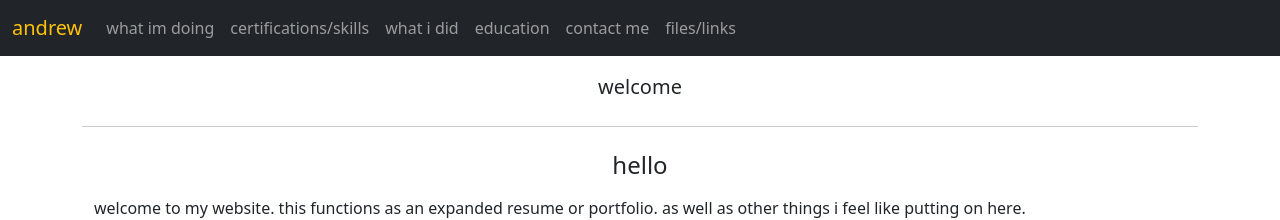
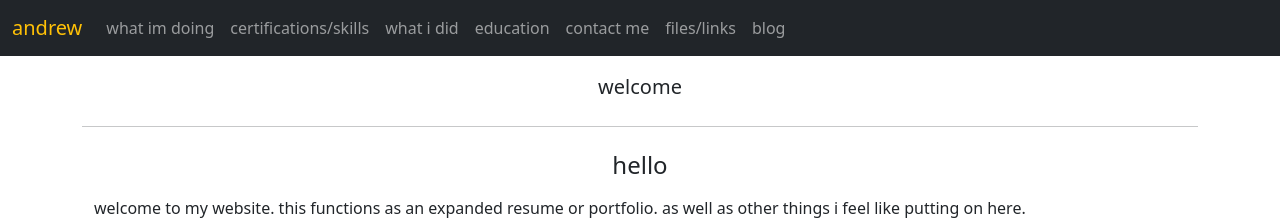
Before and after one commit to andrewp24/andrewp24.github.io, a Jekyll site: the page built from index.html, in a window 1280 px wide. Shown: the top 220 px of the page. Built offline with Jekyll 4.4.1, drawn with Linux system fonts in a browser that asks for light colours.

Commit message:
Update navigation.yml

```diff
--- a/_data/navigation.yml
+++ b/_data/navigation.yml
@@ -10,3 +10,5 @@
   name: contact me
 - link: /files
   name: files/links
+- link: /blog
+  name: blog
```
